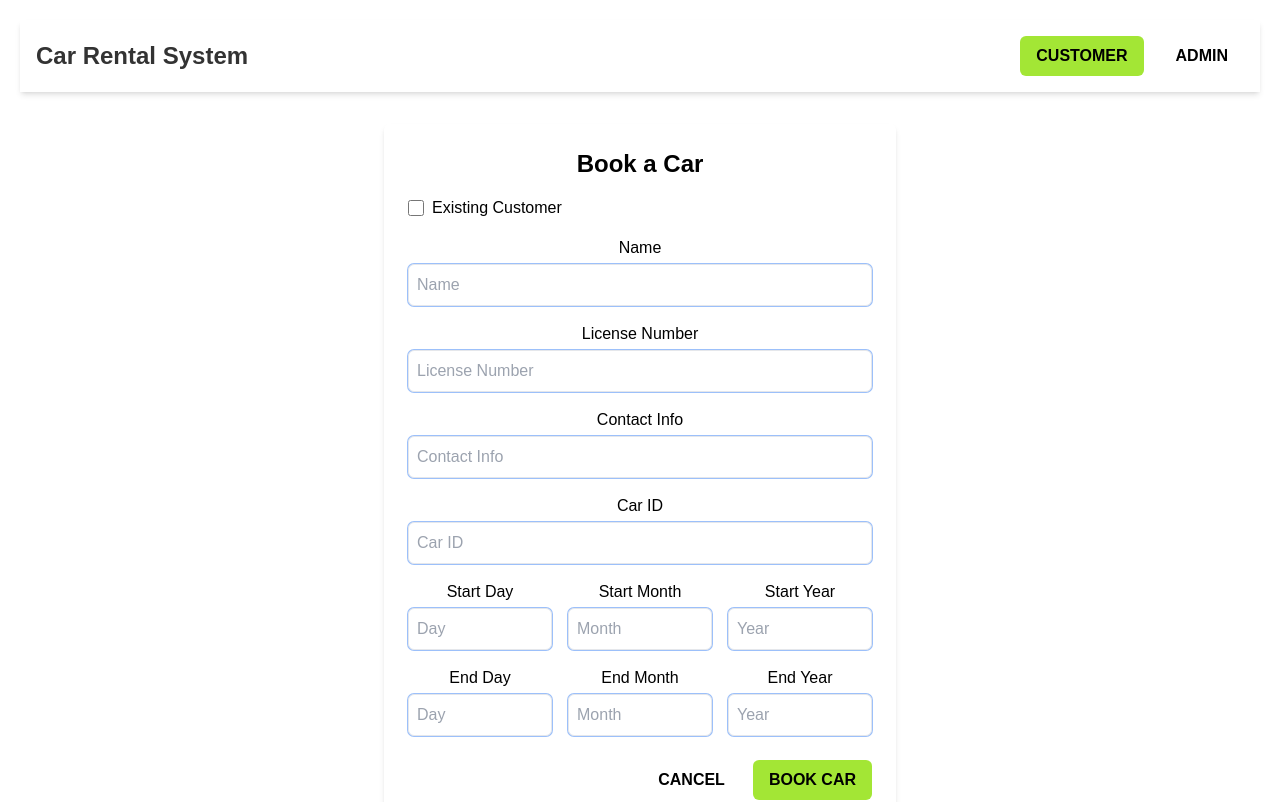
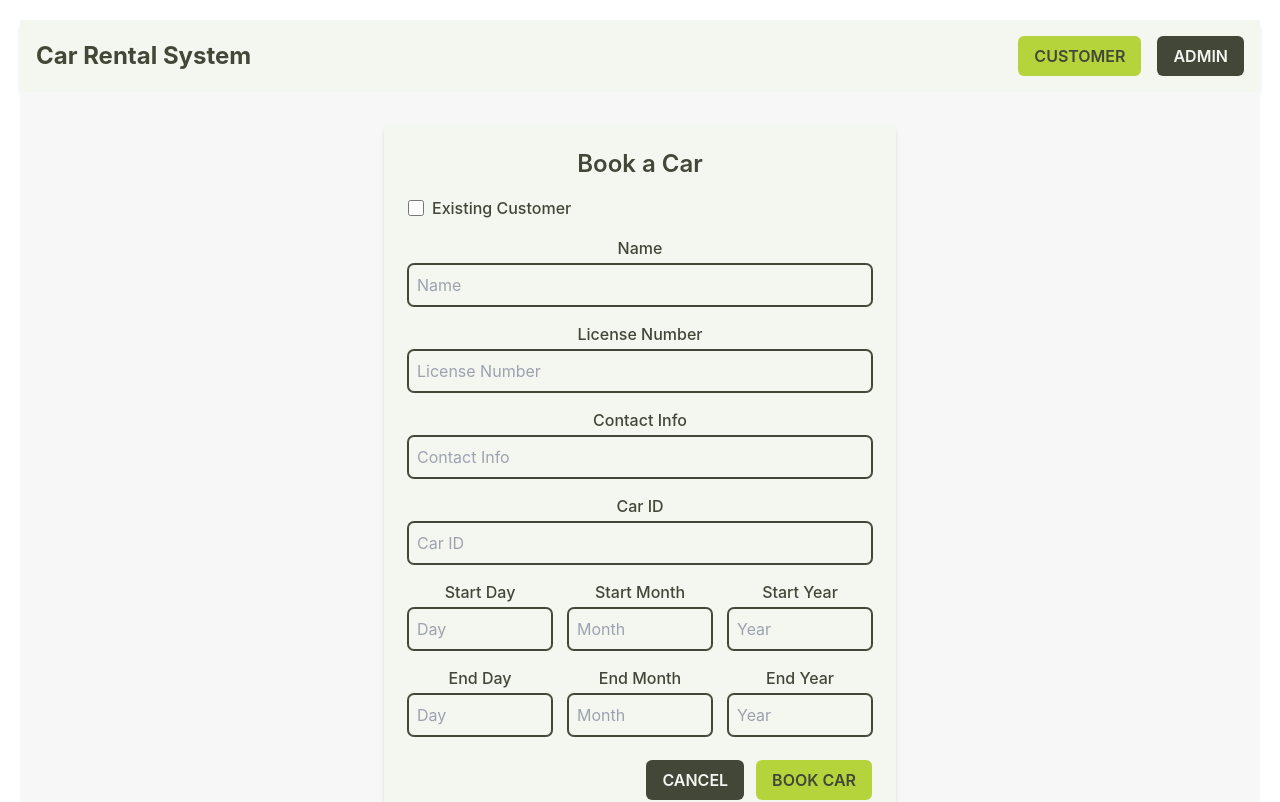
Before and after one commit to nikini07/carRentalManagementSystem-v2, a React (Vite) app in the folder frontend/: page / in a window 1280 px wide. Shown: the top 802 px of the page. Built offline with nearby package versions, Linux system fonts and the light colour scheme; no server answers.

Commit message:
Update tailwind.config.js

```diff
--- a/frontend/tailwind.config.js
+++ b/frontend/tailwind.config.js
@@ -6,15 +6,26 @@ module.exports = {
   theme: {
     extend: {
       colors: {
-        'lime': '#A3E635',
-        'lime-dark': '#84CC16',
-        'neutral-white': '#F5F5F5',
-        'neutral-gray-light': '#E5E7EB',
-        'neutral-gray-medium': '#6B7280',
-        'neutral-gray-600': '#4B5563',
-        'neutral-gray-dark': '#374151',
-        'red-accent': '#EF4444',
-        'red-accent-600': '#DC2626',
+        'lime': '#B5D43C',
+        'light-lime': '#D9EF81',
+        'pure-white': '#F7F7F7',
+        'off-white': '#F4F6F0',
+        'dark-neutral': '#434738',
+        'red-accent': '#B91C1C',
+        'red-accent-dark': '#991B1B',
+      },
+      fontFamily: {
+        inter: ['Inter', 'sans-serif'],
+      },
+      animation: {
+        'slide-in': 'slideIn 0.3s ease-out',
+        'pulse': 'pulse 1.5s cubic-bezier(0.4, 0, 0.6, 1) infinite',
+      },
+      keyframes: {
+        slideIn: {
+          '0%': { transform: 'translateY(-10px)', opacity: '0' },
+          '100%': { transform: 'translateY(0)', opacity: '1' },
+        },
       },
     },
   },
```
